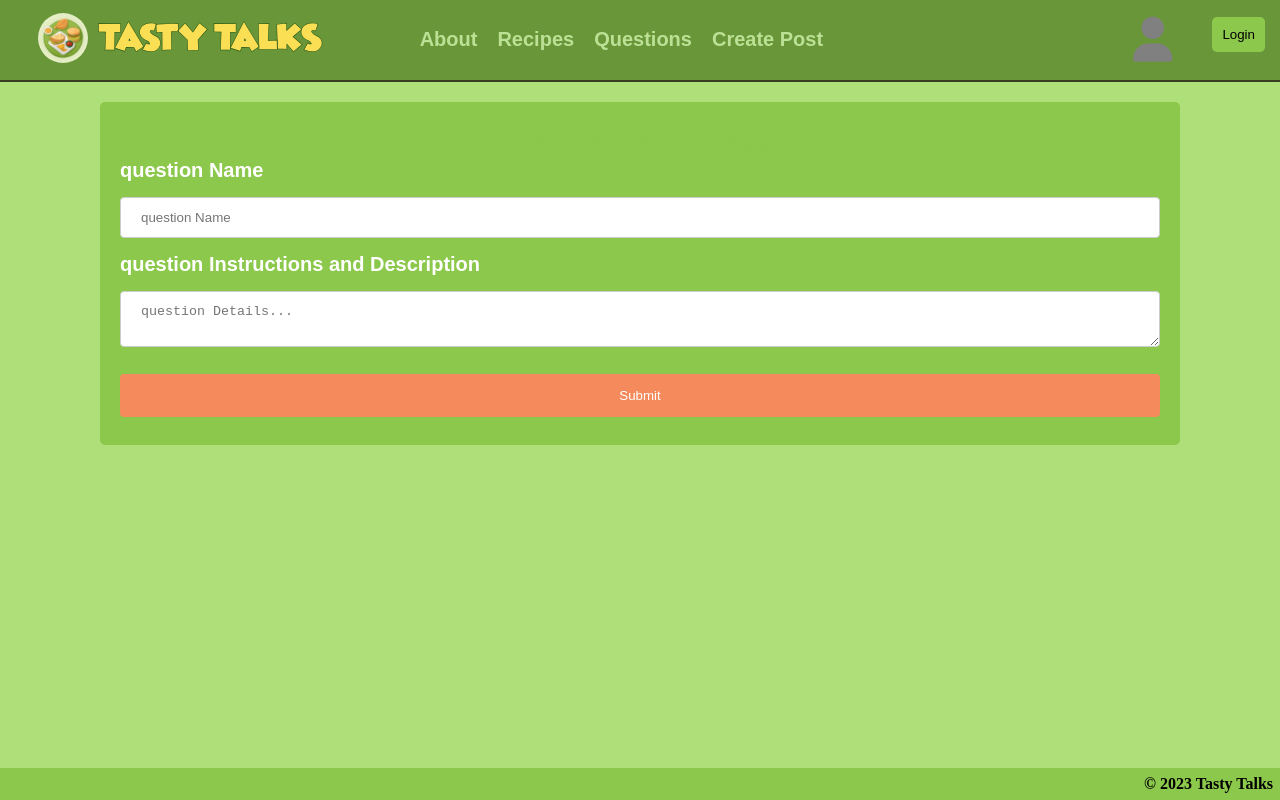
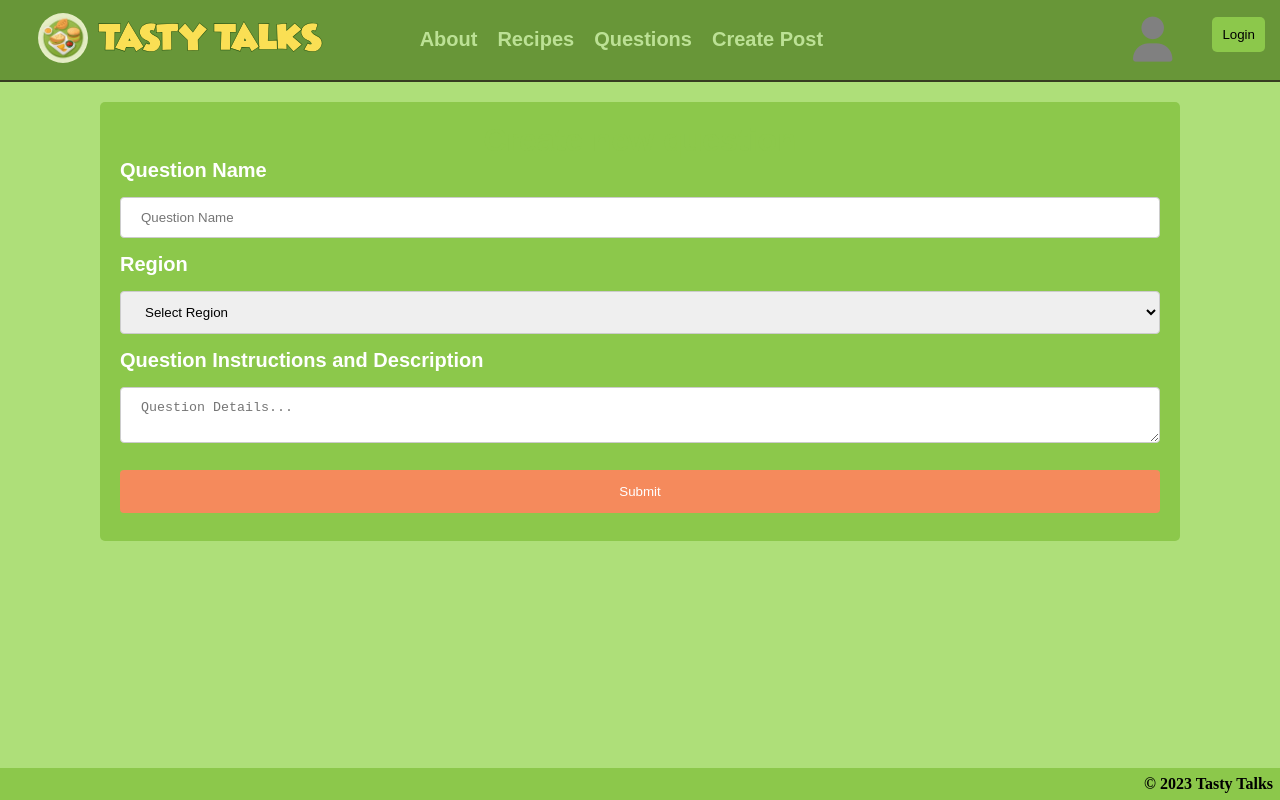
Before and after one commit to wbermel3rd/TastyTalks, a Vue app in the folder tastytalks/: page /createquestion in a window 1280 px wide. Built offline with nearby package versions, Linux system fonts and the light colour scheme; no server answers.

Commit message:
Filter should be working for the Recipe Page + Question Creation page workingas well

```diff
--- a/tastytalks/src/views/CreateQuestion.vue
+++ b/tastytalks/src/views/CreateQuestion.vue
@@ -1,8 +1,6 @@
 <template>
   <main>
     <div class="divForm">
-
-
       <!-- FORM CONTAINER -->
       <div class="form-newPost">
         <div class="title-CreateNewPost">
@@ -10,44 +8,55 @@
         </div>
 
         <!-- FORM -->
+        <!-- The form action goes to /posts because the page should be redirected to the post page with all the posts when the person click submit -->
+        <form action="/post" enctype="multipart/form-data" method="POST">
+          <!-- Question Name  -->
+          <label for="title">Question Name</label>
+          <input type="text" name="questionName" id="questionName" placeholder="Question Name" v-model="question_form.title" required>
 
-            <!-- The form action goes to /posts because the page should be redirected to the post page with all the posts when the person click submit -->
-            <form action="/post" enctype= multipart/form-data method="POST">
+          <!-- Question Category -->
+          <label for="category">Region</label>
+          <select name="countryOfOrigin" id="countrySelect" v-model="question_form.region" required>
+            <option value="" selected disabled>Select Region</option>
+            <option value="1">Asia-Pacific</option>
+            <option value="2">Caribbean</option>
+            <option value="3">Central America</option>
+            <option value="4">Central Asia</option>
+            <option value="5">Eastern Europe</option>
+            <option value="6">Middle East</option>
+            <option value="7">Nordic Countries</option>
+            <option value="8">North America</option>
+            <option value="9">Northern Africa</option>
+            <option value="10">Oceania</option>
+            <option value="11">Southern Africa</option>
+            <option value="12">South America</option>
+            <option value="13">Southeast Asia</option>
+            <option value="14">Western Europe</option>
+          </select>
 
-                <!-- Receipe Name  -->
-                <label for="title">question Name</label>
-                <input type="text" name="questionName" id="questionName" placeholder="question Name" v-model="question_form.title" required>
+          <!-- Instructions, description, and details -->
+          <label for="details">Question Instructions and Description</label>
+          <textarea id="text" name="questionDescription" minlength="10" placeholder="Question Details..." v-model="question_form.description" required></textarea>
 
-
-                <!-- Instructions, description and details -->
-                <label for="details">question Instructions and Description</label>
-                <textarea id="text" name="questionDescription" type="text" minlength="10" placeholder="question Details..." v-model="question_form.instructions" required></textarea>
-
-
-
-                <input type="submit" @click="addPost" value="Submit" >
+          <input type="submit" @click="addPost" value="Submit">
         </form>
-
       </div>
-
     </div>
   </main>
 </template>
 
 <script>
-
 import { addDoc, collection } from 'firebase/firestore';
-import { db } from '../firebase'
-import { ref } from 'vue'
+import { db } from '../firebase';
+import { ref } from 'vue';
 
 export default {
   setup() {
-
     const question_form = ref({
       title: '',
+      region: '',
+      description: '', // Add description to the form data
     });
-
-
 
     // Create a question post in the database
     const addPost = async (event) => {
@@ -56,6 +65,7 @@ export default {
       await addDoc(collection(db, 'questions'), {
         date: Date.now(),
         title: question_form.value.title,
+        regionID: question_form.value.region,
         description: question_form.value.description,
       });
       window.location.href = '/questionfeed';
@@ -66,10 +76,7 @@ export default {
       addPost,
     };
   },
-}
-
-
-
+};
 </script>
 
   <style>
@@ -95,7 +102,7 @@ export default {
     padding: 20px;
     background-color: var(--Trying);
     font-family: var(--primaryFont);
-    /* Control the width of the Receipe Form container */
+    /* Control the width of the Question Form container */
     /* max-width: 800px; */
   }
 
@@ -139,4 +146,14 @@ input[type=submit]:hover {
     background-color: var(--lightFourthColor)
   }
 
+  textarea {
+    width: 100%;
+    padding: 12px 20px;
+    margin: 15px 0;
+    display: inline-block;
+    border: 1px solid #ccc;
+    border-radius: 4px;
+    box-sizing: border-box;
+  }
+
 </style>
--- a/tastytalks/src/views/CreateRecipe.vue
+++ b/tastytalks/src/views/CreateRecipe.vue
@@ -18,9 +18,9 @@
                 <input type="text" name="recipeName" id="recipeName" placeholder="Recipe Name" v-model="recipe_form.title" required>
 
                 <!-- Receipe Category -->
-                <label for="category">Post Category</label>
+                <label for="category">Region</label>
                 <select name="countryOfOrigin" id="countrySelect" v-model="recipe_form.region" required>
-                    <option value="" disabled selected>Select Region</option>
+                    <option value="" selected disabled>Select Region</option>
                     <option value="1">Asia-Pacific</option>
                     <option value="2">Caribbean</option>
                     <option value="3">Central America</option>
@@ -45,17 +45,19 @@
                 <div class="tag-dropdown">
                   <button class="tag-dropdown-btn" @click="toggleDropdown('course')">Course</button>
                   <div v-if="showDropdown.course" class="tag-dropdown-content">
-                    <a href="#" @click.prevent="addTag('Easter')">Easter</a>
-                    <a href="#" @click.prevent="addTag('Christmas')">Christmas</a>
-                    <a href="#" @click.prevent="addTag('Valentine\'s Day')">Valentine's Day</a>
+                    <a href="#" @click.prevent="addTag('Starter')">Starter</a>
+                    <a href="#" @click.prevent="addTag('Entrée')">Entrée</a>
+                    <a href="#" @click.prevent="addTag('Dessert')">Dessert</a>
                   </div>
                 </div>
 
                 <div class="tag-dropdown">
-                  <button class="tag-dropdown-btn" @click="toggleDropdown('region')">Region</button>
+                  <button class="tag-dropdown-btn" @click="toggleDropdown('region')">Season</button>
                   <div v-if="showDropdown.region" class="tag-dropdown-content">
-                    <a href="#" @click.prevent="addTag('North')">North</a>
-                    <a href="#" @click.prevent="addTag('South')">South</a>
+                    <a href="#" @click.prevent="addTag('Spring')">Spring</a>
+                    <a href="#" @click.prevent="addTag('Summer')">Summer</a>
+                    <a href="#" @click.prevent="addTag('Fall')">Fall</a>
+                    <a href="#" @click.prevent="addTag('Winter')">Winter</a>
                     <!-- Add more predefined tags for region dropdown -->
                   </div>
                 </div>
@@ -76,6 +78,9 @@
                     <a href="#" @click.prevent="addTag('Thanksgiving')">Thanksgiving</a>
                     <a href="#" @click.prevent="addTag('Halloween')">Halloween</a>
                     <a href="#" @click.prevent="addTag('Independence Day')">Independence Day</a>
+                    <a href="#" @click.prevent="addTag('Easter')">Easter</a>
+                    <a href="#" @click.prevent="addTag('Christmas')">Christmas</a>
+                    <a href="#" @click.prevent="addTag('Valentine\'s Day')">Valentine's Day</a>
                     <!-- Add more predefined tags for holiday dropdown -->
                   </div>
                 </div>
--- a/tastytalks/src/views/RecipeFeed.vue
+++ b/tastytalks/src/views/RecipeFeed.vue
@@ -19,27 +19,73 @@
         <!-- Region Filter -->
         <label for="region" class= "filter-label">Region</label>
         <select v-model="selectedRegion" @change="fetchRecipes">
-          <option value="" disabled>Select Region</option>
+          <option value="">Select Region</option>
           <option value="1">Asia-Pacific</option>
-          <!-- Add more options for other regions -->
+            <option value="2">Caribbean</option>
+            <option value="3">Central America</option>
+            <option value="4">Central Asia</option>
+            <option value="5">Eastern Europe</option>
+            <option value="6">Middle East</option>
+            <option value="7">Nordic Countries</option>
+            <option value="8">North America</option>
+            <option value="9">Northern Africa</option>
+            <option value="10">Oceania</option>
+            <option value="11">Southern Africa</option>
+            <option value="12">South America</option>
+            <option value="13">Southeast Asia</option>
+            <option value="14">Western Europe</option>
+            <!-- Add more options for other regions -->
         </select>
+
+        <!-- Course Filter -->
+        <label for="course" class= "filter-label">Course</label>
+        <select v-model="selectedCourse" @change="fetchRecipes">
+          <option value="">Select Course</option>
+          <option value="Starter">Starter</option>
+          <option value="Entrée">Entrée</option>
+          <option value="Dessert">Dessert</option>
+          <!-- Add more options for other holidays -->
+        </select>
+
+        <!-- Season Filter -->
+        <label for="specialDiet" class= "filter-label">Season</label>
+        <select v-model="selectedSpecialDiet" @change="fetchRecipes">
+          <option value="">Select Special Diet</option>
+          <option value="Spring">Spring</option>
+          <option value="Summer">Summer</option>
+          <option value="Fall">Fall</option>
+          <option value="Winter">Winter</option>
+          <!-- Add more options for other special diets -->
+        </select>
+
+        <!-- Special Diets Filter -->
+        <label for="specialDiet" class= "filter-label">Special Diet</label>
+        <select v-model="selectedSpecialDiet" @change="fetchRecipes">
+          <option value="">Select Special Diet</option>
+          <option value="Vegetarian">Vegetarian</option>
+          <option value="Vegan">Vegan</option>
+          <option value="Gluten-Free">Gluten-Free</option>
+          <!-- Add more options for other special diets -->
+        </select>
+
 
         <!-- Holiday Filter -->
         <label for="holiday" class= "filter-label">Holiday</label>
         <select v-model="selectedHoliday" @change="fetchRecipes">
-          <option value="" disabled>Select Holiday</option>
+          <option value="">Select Holiday</option>
+          <option value="Thanksgiving">Thanksgiving</option>
+          <option value="Halloween">Halloween</option>
+          <option value="Independence Day">Independence Day</option>
+          <option value="Easter">Easter</option>
           <option value="Christmas">Christmas</option>
+          <option value="Valentine's Day">Valentine's Day</option>
           <!-- Add more options for other holidays -->
         </select>
 
-        <!-- Special Diet Filter -->
-        <label for="specialDiet" class= "filter-label">Special Diet</label>
-        <select v-model="selectedSpecialDiet" @change="fetchRecipes">
-          <option value="" disabled>Select Special Diet</option>
-          <option value="Vegan">Vegan</option>
-          <!-- Add more options for other special diets -->
-        </select>
+
       </div>
+
+
 
 
 
@@ -67,7 +113,7 @@
 
 <script>
 import { onMounted, ref } from 'vue';
-import { collection, getDocs, where, query } from 'firebase/firestore';
+import { collection, getDocs } from 'firebase/firestore';
 import { db } from '../firebase';
 import { useRouter } from 'vue-router';
 
@@ -76,37 +122,37 @@ export default {
     const router = useRouter();
     const recipes = ref([]);
     const selectedRegion = ref('');
+    const selectedCourse = ref('');
+    const selectedSeason = ref('');
+    const selectedSpecialDiet = ref('');
     const selectedHoliday = ref('');
-    const selectedSpecialDiet = ref('');
 
     const fetchRecipes = async () => {
       const recipesCollection = collection(db, 'recipes');
+      const querySnapshot = await getDocs(recipesCollection);
 
-      // Prepare filters based on selected values
-      const filters = [];
-      if (selectedRegion.value !== '') {
-        filters.push(where('regionID', '==', selectedRegion.value));
-      }
-      if (selectedHoliday.value !== '') {
-        filters.push(where('tags', 'array-contains', { name: selectedHoliday.value }));
-      }
-      if (selectedSpecialDiet.value !== '') {
-        filters.push(where('tags', 'array-contains', { name: selectedSpecialDiet.value }));
-      }
-
-      // Create a query with filters
-      const q = query(recipesCollection, ...filters);
-
-      const querySnapshot = await getDocs(q);
-
-      recipes.value = [];
+      const filteredRecipes = [];
 
       querySnapshot.forEach((doc) => {
-        recipes.value.push({
-          id: doc.id,
-          ...doc.data(),
-        });
+        const recipeData = doc.data();
+
+        // Check if the recipe matches all selected filters
+        const matchesFilters =
+          (selectedRegion.value === '' || recipeData.regionID === selectedRegion.value) &&
+          (selectedCourse.value === '' || recipeData.course === selectedCourse.value) &&
+          (selectedSeason.value === '' || recipeData.season === selectedSeason.value) &&
+          (selectedSpecialDiet.value === '' || recipeData.tags.some((tag) => tag.name === selectedSpecialDiet.value)) &&
+          (selectedHoliday.value === '' || recipeData.tags.some((tag) => tag.name === selectedHoliday.value));
+
+        if (matchesFilters) {
+          filteredRecipes.push({
+            id: doc.id,
+            ...recipeData,
+          });
+        }
       });
+
+      recipes.value = filteredRecipes;
     };
 
     const goToRecipe = (recipeId) => {
@@ -121,13 +167,18 @@ export default {
       recipes,
       goToRecipe,
       selectedRegion,
+      selectedCourse,
+      selectedSeason,
+      selectedSpecialDiet,
       selectedHoliday,
-      selectedSpecialDiet,
       fetchRecipes,
     };
   },
 };
 </script>
+
+
+
 
 
 <style scoped>
```
Lines whose indentation alone changed are shown as unchanged.
